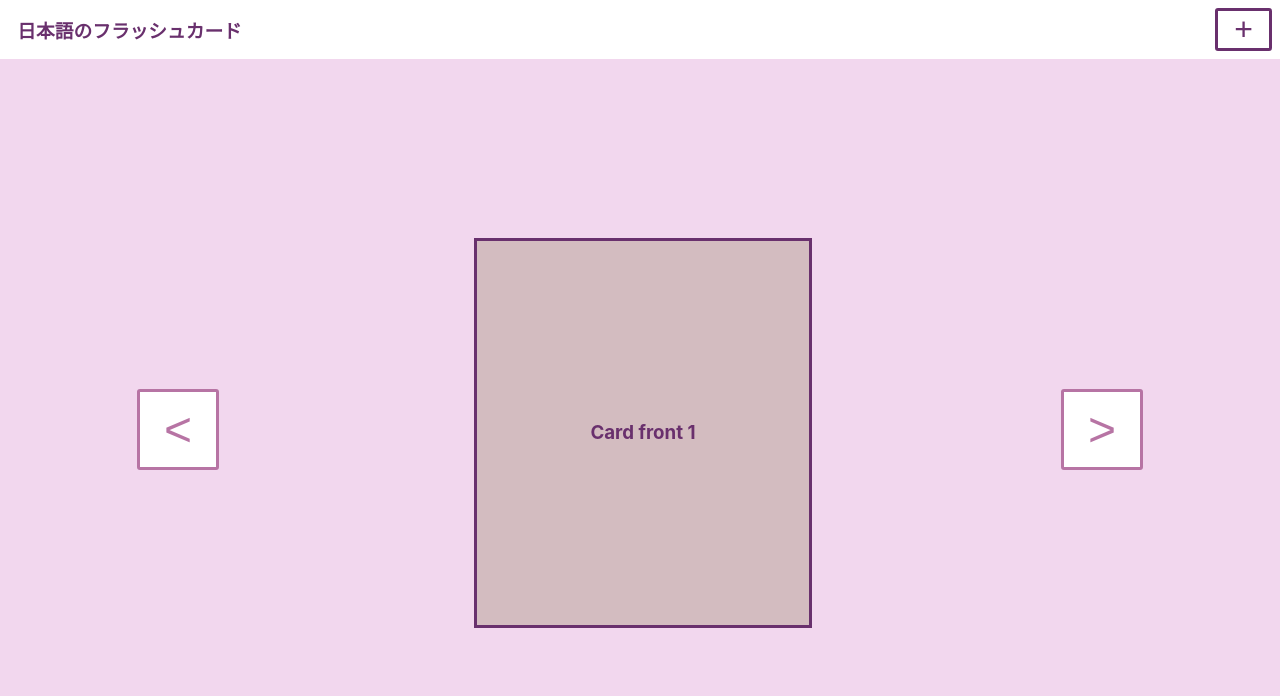
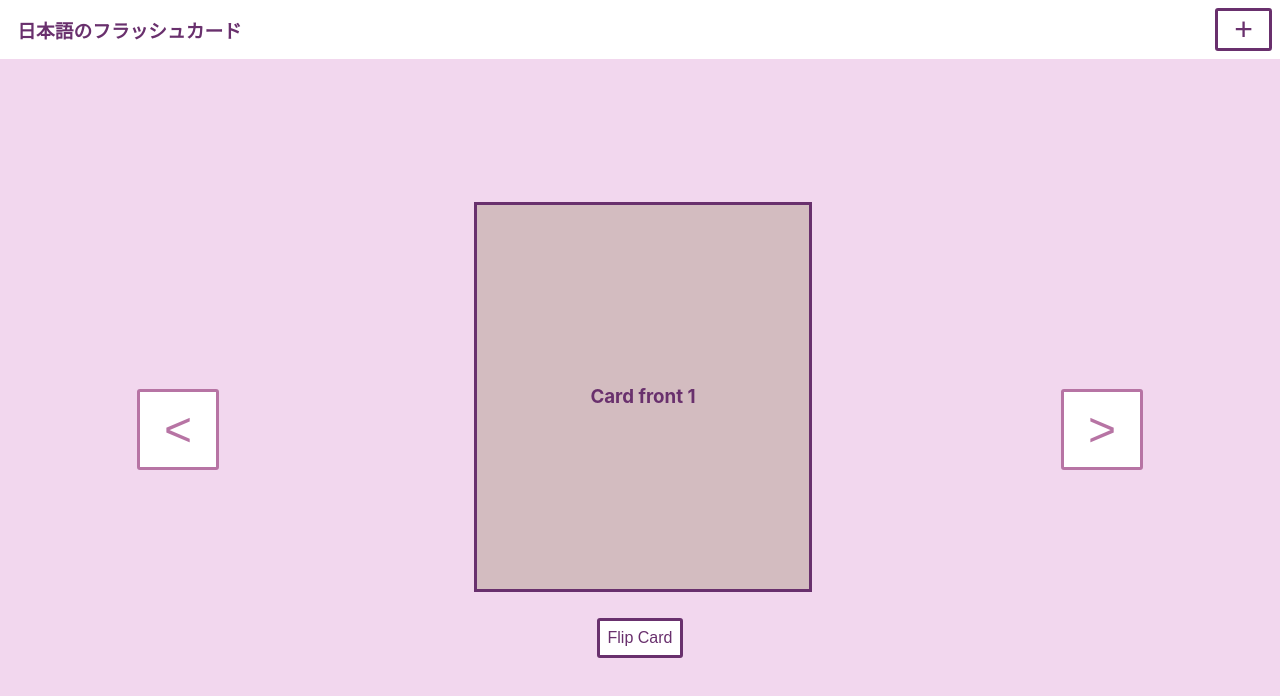
Before and after one commit to olivia-cmyk/438FinalProject, a React (Create React App) app in the folder notes-app/: page / in a window 1280 px wide. Shown: the top 696 px of the page. Built offline with nearby package versions, Linux system fonts and the light colour scheme.

Commit message:
Commit 3 Editing

```diff
--- a/notes-app/src/App.css
+++ b/notes-app/src/App.css
@@ -49,6 +49,14 @@
   flex-flow: row;
   justify-content: space-around;
   align-items: center;
+}
+
+.middle-container{
+  display: flex;
+  flex-flow: column;
+  justify-content: center;
+  align-items: center;
+  gap: 2em;
 }
 
 .card-container{
@@ -107,6 +115,18 @@
   justify-content: center;
 }
 
+.flip-card-button{
+  background-color: white;
+  border: 3px solid #69306d;
+  color: #69306d;
+  font-size: 1em;
+  border-radius: 3px;
+  padding:0.5em 0.5em;
+
+  /* Flex settings*/
+  flex-shrink: 0;
+}
+
 .arrow-container{
   width: auto;
   height: auto;
@@ -122,3 +142,8 @@
   border-radius: 3px;
   padding:0.2em 0.5em;
 }
+
+.input{
+  background-color: white;
+  color: #69306d;
+}
--- a/notes-app/src/CardPreviewComponent.js
+++ b/notes-app/src/CardPreviewComponent.js
@@ -5,23 +5,74 @@ import {useState, useEffect} from 'react';
 
 function CardPreviewComponent({front, back, cardId}) {
     const [isFlipped, setIsFlipped] = useState(false); //false = front, true = back
+    const [currentFront, setFront] = useState(front)
+    const [amEditingFront, setAmEditingFront] = useState(false); //false = not editing
+    const [currentBack, setBack] = useState(back)
+    const [amEditingBack, setAmEditingBack] = useState(false);
 
-    const handleCardClick = () => {
+
+    const handleCardClick = () => { //will trigger card to "flip" in css
         setIsFlipped(!isFlipped); //changes true->false and false->true
       };
 
+    const handleDoubleClickFront = () => { //when doubleclick happens, trigger editing
+        setAmEditingFront(true);
+    }
+
+    const handleFrontChange = (event) => { //when text on changes, set currentFront to changed text
+        setFront(event.target.value);
+    }
+
+    const handleFrontBlur = () => { //when clicking out, exit editing mode.
+        setAmEditingFront(false);
+    }
+
+    const handleDoubleClickBack = () => { //when doubleclick happens, trigger editing
+        setAmEditingBack(true);
+    }
+
+    const handleBackChange = (event) => { //when text on changes, set currentBack to changed text
+        setBack(event.target.value);
+    }
+
+    const handleBackBlur = () => { //when clicking out, exit editing mode.
+        setAmEditingBack(false);
+    }
+
 
     return(
-    <div className="card-container">
+    <div className="middle-container">
         {/* class name changes based on whether card flipped is true or false */}
-        <div className={`flashcard ${isFlipped ? 'flipped':''}`} onClick={handleCardClick}>
-            <div className="card-front">
-                <h3>{front}</h3>
-            </div>
-            <div className="card-back">
-                <h3>{back}</h3>
+        <div className="card-container">
+            <div className={`flashcard ${isFlipped ? 'flipped':''}`}>
+                <div className="card-front">
+                    {/*will change front b/w input and actual text on double click*/}
+                    {amEditingFront ?
+                    (<input type="text"
+                    className="input"
+                    value={currentFront}
+                    onChange={handleFrontChange}
+                    onBlur={handleFrontBlur}
+                    autoFocus></input>)
+                    : (<h3 onDoubleClick={handleDoubleClickFront}>{currentFront}</h3>)
+                    }
+                </div>
+                <div className="card-back">
+                    {/*will change back b/w input and actual text on double click*/}
+                    {amEditingBack ?
+                    (<input type="text"
+                    className="input"
+                    value={currentBack}
+                    onChange={handleBackChange}
+                    onBlur={handleBackBlur}
+                    autoFocus></input>)
+                    : (<h3 onDoubleClick={handleDoubleClickBack}>{currentBack}</h3>)
+                    }
+                </div>
+
             </div>
         </div>
+        <button className="flip-card-button" onClick={handleCardClick}>Flip Card</button>
     </div>
     );
 }
```
